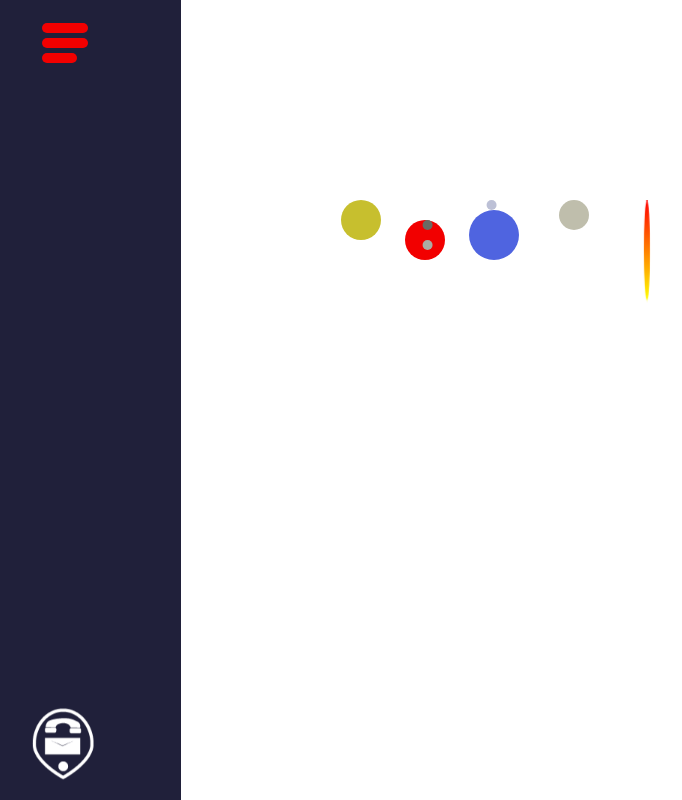
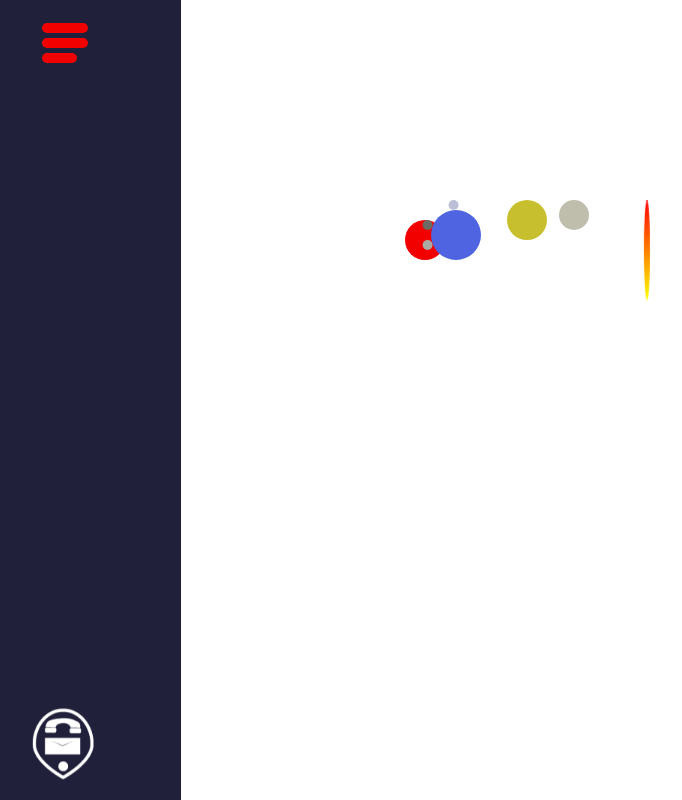
Before and after one commit to MikeTheFyke/MiFy, a Vue app in the folder client/: page / in a window 1280 px wide. Shown: the top 800 px of the page, without its empty margins (51-733 px from the left). Built offline with nearby package versions, Linux system fonts and the light colour scheme.

Commit message:
Adjusted venus and terra position and gsap

```diff
--- a/client/src/components/Newvue.vue
+++ b/client/src/components/Newvue.vue
@@ -94,9 +94,9 @@ export default {
 
                 gsap.to("#venus-element", {
                     motionPath: {
-                        path:[ { x: 200, y: 50},
-                               { x: 400, y:0 },
-                               { x: 200, y:-25 },
+                        path:[ { x: 125, y: 50},
+                               { x: 250, y:0 },
+                               { x: 125, y:-25 },
                                { x: 0, y:0 },
                              ],
                 curviness: 1
@@ -107,9 +107,9 @@ export default {
 
                 gsap.to("#terra-container", {
                     motionPath: {
-                        path:[ { x: 100, y: 50},
-                               { x: 300, y:0 },
-                               { x: 100, y:-25 },
+                        path:[ { x: 200, y: 50},
+                               { x: 400, y:0 },
+                               { x: 200, y:-25 },
                                { x: 0, y:0 },
                              ],
                 curviness: 1
@@ -195,7 +195,7 @@ export default {
 #venus-element{
     position: absolute;
     top: 0px;
-    left: 30%;
+    left: 43%;
     width: 40px;
     height: 40px;
     border-radius: 20px;
@@ -215,7 +215,7 @@ export default {
 #terra-container{
     position: absolute;
     top: 0px;
-    left: 40%;
+    left: 37%;
     width: 100px;
     height: 100px;
     border-radius: 50px;
```
